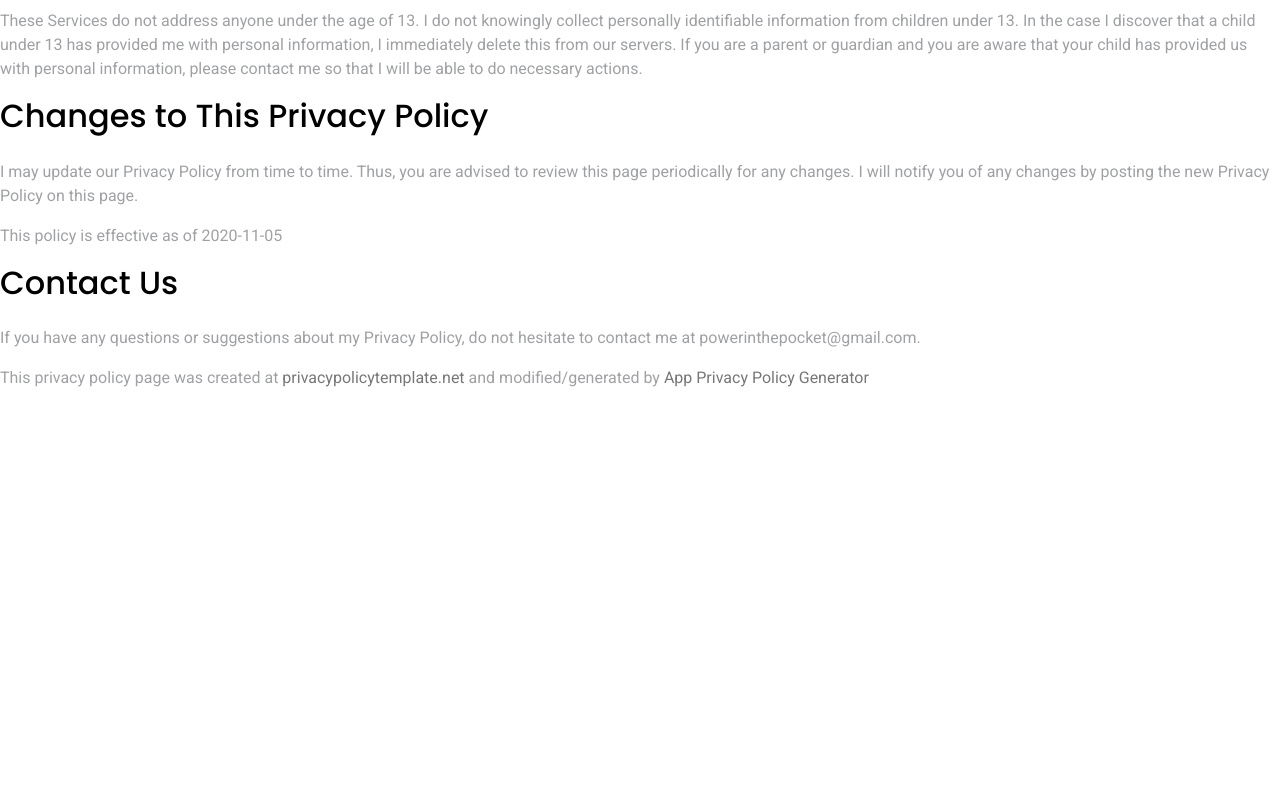
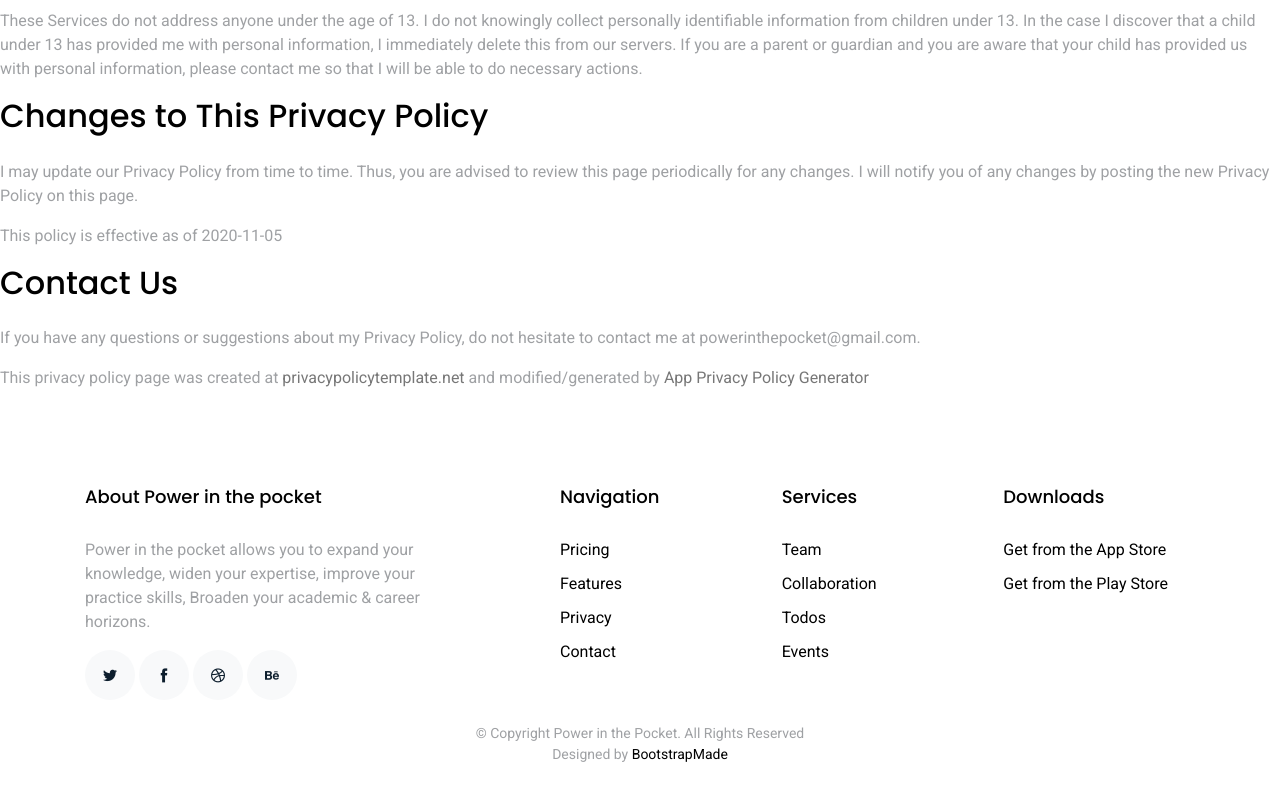
Before and after one commit to powerinthepocket/powerinthepocket.github.io, a plain HTML site: page Privacy.html in a window 1280 px wide. Shown: the part 1970-2775 px from the top of the page. Before the commit the page ends 2376 px from the top, so only its background shows below. Drawn offline with Linux system fonts and the light colour scheme.

Commit message:
Fix Footer

```diff
--- a/Privacy.html
+++ b/Privacy.html
@@ -219,5 +219,83 @@
                   If you have any questions or suggestions about my
                   Privacy Policy, do not hesitate to contact me at powerinthepocket@gmail.com.
                 </p> <p>This privacy policy page was created at <a href="https://privacypolicytemplate.net" target="_blank" rel="noopener noreferrer">privacypolicytemplate.net </a>and modified/generated by <a href="https://app-privacy-policy-generator.nisrulz.com/" target="_blank" rel="noopener noreferrer">App Privacy Policy Generator</a></p>
-    </body>
-    </html>
+     <!-- ======= Footer ======= -->
+  <footer class="footer" role="contentinfo">
+    <div class="container">
+      <div class="row">
+        <div class="col-md-4 mb-4 mb-md-0">
+          <h3>About Power in the pocket</h3>
+          <p>Power in the pocket allows you to expand your knowledge, widen your expertise, improve your practice skills, Broaden your academic & career horizons.</p>
+          <p class="social">
+            <a href="#"><span class="icofont-twitter"></span></a>
+            <a href="#"><span class="icofont-facebook"></span></a>
+            <a href="#"><span class="icofont-dribbble"></span></a>
+            <a href="#"><span class="icofont-behance"></span></a>
+          </p>
+        </div>
+        <div class="col-md-7 ml-auto">
+          <div class="row site-section pt-0">
+            <div class="col-md-4 mb-4 mb-md-0">
+              <h3>Navigation</h3>
+              <ul class="list-unstyled">
+                <li><a href="#">Pricing</a></li>
+                <li><a href="#">Features</a></li>
+                <li><a href="#">Privacy</a></li>
+                <li><a href="#">Contact</a></li>
+              </ul>
+            </div>
+            <div class="col-md-4 mb-4 mb-md-0">
+              <h3>Services</h3>
+              <ul class="list-unstyled">
+                <li><a href="#">Team</a></li>
+                <li><a href="#">Collaboration</a></li>
+                <li><a href="#">Todos</a></li>
+                <li><a href="#">Events</a></li>
+              </ul>
+            </div>
+            <div class="col-md-4 mb-4 mb-md-0">
+              <h3>Downloads</h3>
+              <ul class="list-unstyled">
+                <li><a href="#">Get from the App Store</a></li>
+                <li><a href="https://play.google.com/store/apps/dev?id=8310614489963036884">Get from the Play Store</a></li>
+              </ul>
+            </div>
+          </div>
+        </div>
+      </div>
+
+      <div class="row justify-content-center text-center">
+        <div class="col-md-7">
+          <p class="copyright">&copy; Copyright Power in the Pocket. All Rights Reserved</p>
+          <div class="credits">
+            <!--
+            All the links in the footer should remain intact.
+            You can delete the links only if you purchased the pro version.
+            Licensing information: https://bootstrapmade.com/license/
+            Purchase the pro version with working PHP/AJAX contact form: https://bootstrapmade.com/buy/?theme=SoftLand
+          -->
+            Designed by <a href="https://bootstrapmade.com/">BootstrapMade</a>
+          </div>
+        </div>
+      </div>
+
+    </div>
+  </footer>
+
+  <a href="#" class="back-to-top"><i class="icofont-simple-up"></i></a>
+
+  <!-- Vendor JS Files -->
+  <script src="assets/vendor/jquery/jquery.min.js"></script>
+  <script src="assets/vendor/bootstrap/js/bootstrap.bundle.min.js"></script>
+  <script src="assets/vendor/jquery.easing/jquery.easing.min.js"></script>
+  <script src="assets/vendor/php-email-form/validate.js"></script>
+  <script src="assets/vendor/aos/aos.js"></script>
+  <script src="assets/vendor/owl.carousel/owl.carousel.min.js"></script>
+  <script src="assets/vendor/jquery-sticky/jquery.sticky.js"></script>
+
+  <!-- Template Main JS File -->
+  <script src="assets/js/main.js"></script>
+
+</body>
+
+</html>
```
Also changed, not shown: 1 other file.
